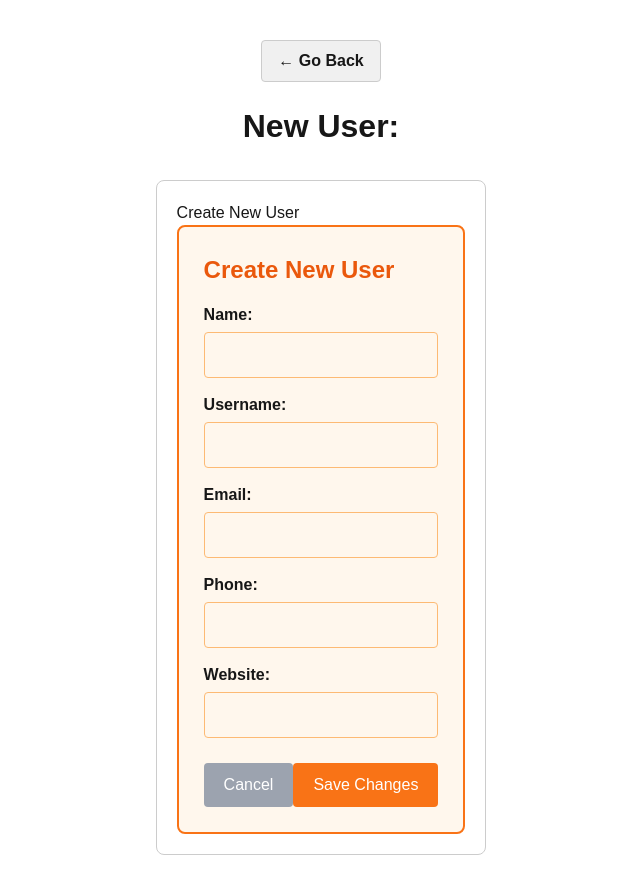
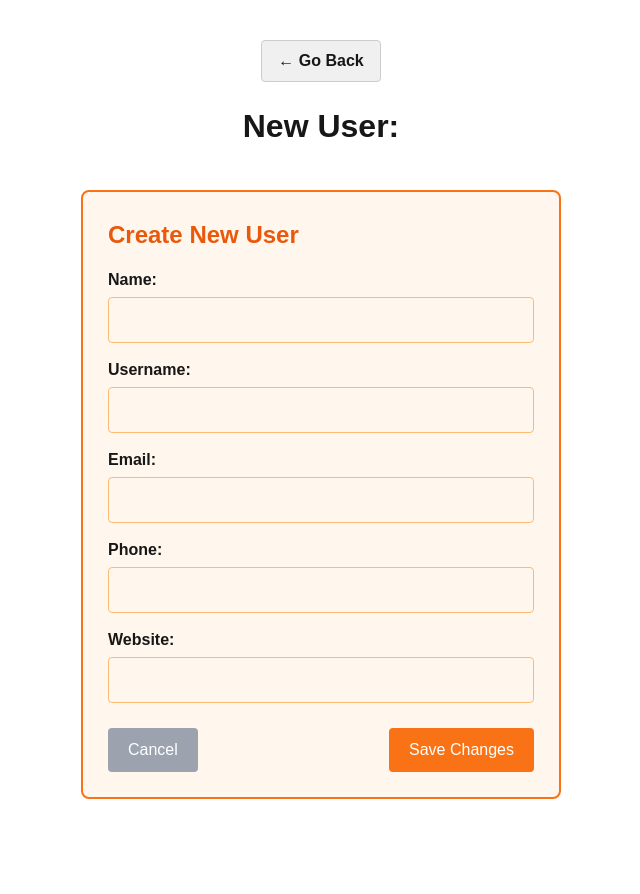
Before and after one commit to ivanastojanova/nextjs-hybrid-demo, a Next.js app: page /profiles/new in a window 1280 px wide. Shown: the whole page, without its empty margins (319-959 px from the left). After the commit the page ends 849 px from the top, so only its background shows below. Built offline with nearby package versions, Linux system fonts and the light colour scheme.

Commit message:
new user style adjust

```diff
--- a/src/components/NewUserForm.tsx
+++ b/src/components/NewUserForm.tsx
@@ -15,8 +15,7 @@ export default function NewUserForm({ onSaveSuccess, onCancel }: NewUserFormProp
   };
 
   return (
-    <div style={{ border: '1px solid #ccc', padding: '20px', borderRadius: '8px' }}>
-      <h3>Create New User</h3>
+    <div style={{ padding: '10px', width: '100%', maxWidth: '500px' }}>
       <UserForm onSave={handleSave} onCancel={onCancel} />
     </div>
   );
```
